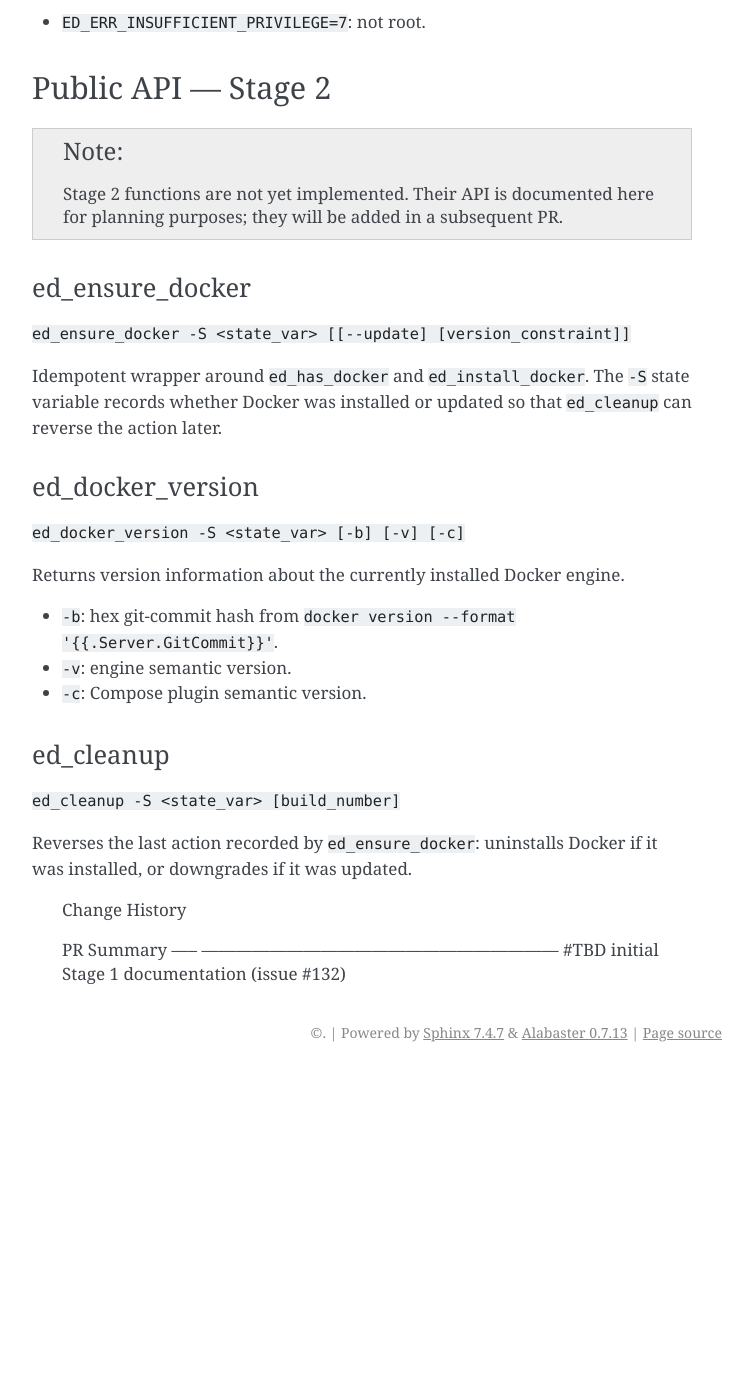
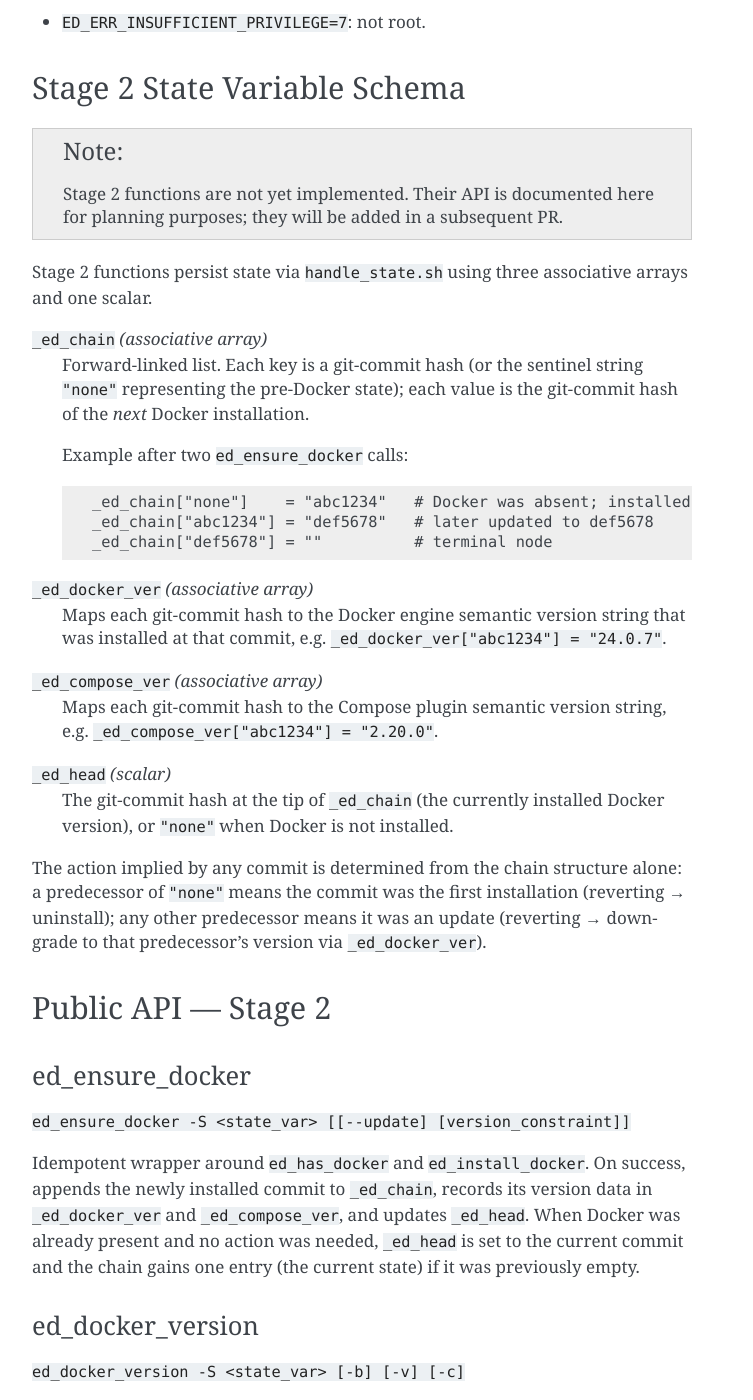
Before and after one commit to CriticalOptimisation/bash-deploy-libs, a Sphinx documentation site: the page built from docs/libraries/ensure_docker.rst, in a window 1280 px wide and 1400 px high, scrolled down 3595 px. Shown: the whole window, without its empty margins (388-1141 px from the left). Built offline with Sphinx 7.4.7, drawn with Linux system fonts in a browser that asks for light colours; before the commit the page ends 4667 px from its top, so only the background shows below that; some of the changed text lies outside the part shown.

Commit message:
doc(ensure_docker): correct Stage 2 state variable schema (issue #132)
Replace the scalar-based schema (_ed_action, _ed_prev_version,
_ed_curr_version, _ed_build_chain indexed array) with the correct design:

- _ed_chain (AA): forward linked list, both keys and values are git
  commit hashes; "none" sentinel marks the pre-Docker state
- _ed_docker_ver (AA): [commit] → docker semver
- _ed_compose_ver (AA): [commit] → compose semver
- _ed_head (scalar): current tip of the chain

The implied action is encoded in the chain structure itself, eliminating
the need for a separate action scalar. ed_cleanup traverses from "none"
to find the predecessor of _ed_head, then reverts accordingly.

Co-Authored-By: Claude Sonnet 4.6 <noreply@anthropic.com>

```diff
--- a/docs/libraries/ensure_docker.rst
+++ b/docs/libraries/ensure_docker.rst
@@ -182,12 +182,49 @@ Errors:
 
 - ``ED_ERR_INSUFFICIENT_PRIVILEGE=7``: not root.
 
-Public API — Stage 2
---------------------
+Stage 2 State Variable Schema
+-----------------------------
 
 .. note::
    Stage 2 functions are not yet implemented.  Their API is documented here
    for planning purposes; they will be added in a subsequent PR.
+
+Stage 2 functions persist state via ``handle_state.sh`` using three
+associative arrays and one scalar.
+
+``_ed_chain`` *(associative array)*
+  Forward-linked list.  Each key is a git-commit hash (or the sentinel
+  string ``"none"`` representing the pre-Docker state); each value is the
+  git-commit hash of the *next* Docker installation.
+
+  Example after two ``ed_ensure_docker`` calls:
+
+  .. code-block:: text
+
+     _ed_chain["none"]    = "abc1234"   # Docker was absent; installed abc1234
+     _ed_chain["abc1234"] = "def5678"   # later updated to def5678
+     _ed_chain["def5678"] = ""          # terminal node
+
+``_ed_docker_ver`` *(associative array)*
+  Maps each git-commit hash to the Docker engine semantic version string
+  that was installed at that commit, e.g. ``_ed_docker_ver["abc1234"] = "24.0.7"``.
+
+``_ed_compose_ver`` *(associative array)*
+  Maps each git-commit hash to the Compose plugin semantic version string,
+  e.g. ``_ed_compose_ver["abc1234"] = "2.20.0"``.
+
+``_ed_head`` *(scalar)*
+  The git-commit hash at the tip of ``_ed_chain`` (the currently installed
+  Docker version), or ``"none"`` when Docker is not installed.
+
+The action implied by any commit is determined from the chain structure
+alone: a predecessor of ``"none"`` means the commit was the first
+installation (reverting → uninstall); any other predecessor means it was
+an update (reverting → downgrade to that predecessor's version via
+``_ed_docker_ver``).
+
+Public API — Stage 2
+--------------------
 
 ed_ensure_docker
 ~~~~~~~~~~~~~~~~
@@ -195,8 +232,11 @@ ed_ensure_docker
 ``ed_ensure_docker -S <state_var> [[--update] [version_constraint]]``
 
 Idempotent wrapper around ``ed_has_docker`` and ``ed_install_docker``.
-The ``-S`` state variable records whether Docker was installed or updated so
-that ``ed_cleanup`` can reverse the action later.
+On success, appends the newly installed commit to ``_ed_chain``, records
+its version data in ``_ed_docker_ver`` and ``_ed_compose_ver``, and
+updates ``_ed_head``.  When Docker was already present and no action was
+needed, ``_ed_head`` is set to the current commit and the chain gains one
+entry (the current state) if it was previously empty.
 
 ed_docker_version
 ~~~~~~~~~~~~~~~~~
@@ -204,18 +244,36 @@ ed_docker_version
 ``ed_docker_version -S <state_var> [-b] [-v] [-c]``
 
 Returns version information about the currently installed Docker engine.
+Reads ``_ed_head`` from state, then queries the live Docker process for
+the requested fields.
 
-- ``-b``: hex git-commit hash from ``docker version --format '{{.Server.GitCommit}}'``.
-- ``-v``: engine semantic version.
-- ``-c``: Compose plugin semantic version.
+- ``-b``: git-commit hash — ``docker version --format '{{.Server.GitCommit}}'``.
+- ``-v``: engine semantic version — ``docker version --format '{{.Server.Version}}'``.
+- ``-c``: Compose plugin version — ``docker compose version --short``.
+
+No flags is equivalent to ``-b -v -c``; output order follows flag order.
 
 ed_cleanup
 ~~~~~~~~~~
 
 ``ed_cleanup -S <state_var> [build_number]``
 
-Reverses the last action recorded by ``ed_ensure_docker``: uninstalls Docker
-if it was installed, or downgrades if it was updated.
+Reverses the last action recorded by ``ed_ensure_docker``.
+
+If ``build_number`` is given it must be present in ``_ed_chain`` as a key;
+otherwise ``ED_ERR_WRONG_VERSION`` is returned.
+
+The revert algorithm traverses ``_ed_chain`` from ``"none"`` to find the
+predecessor of ``_ed_head``:
+
+- Predecessor is ``"none"`` → Docker was installed by this library;
+  call ``ed_uninstall_docker``.
+- Predecessor is a commit hash → Docker was updated; call
+  ``ed_install_docker --update "$(_ed_docker_ver[$predecessor])"``
+  to downgrade.
+
+On success, removes ``_ed_head`` from the chain and version maps, and
+updates ``_ed_head`` to the predecessor.
 
 ..
 
```
